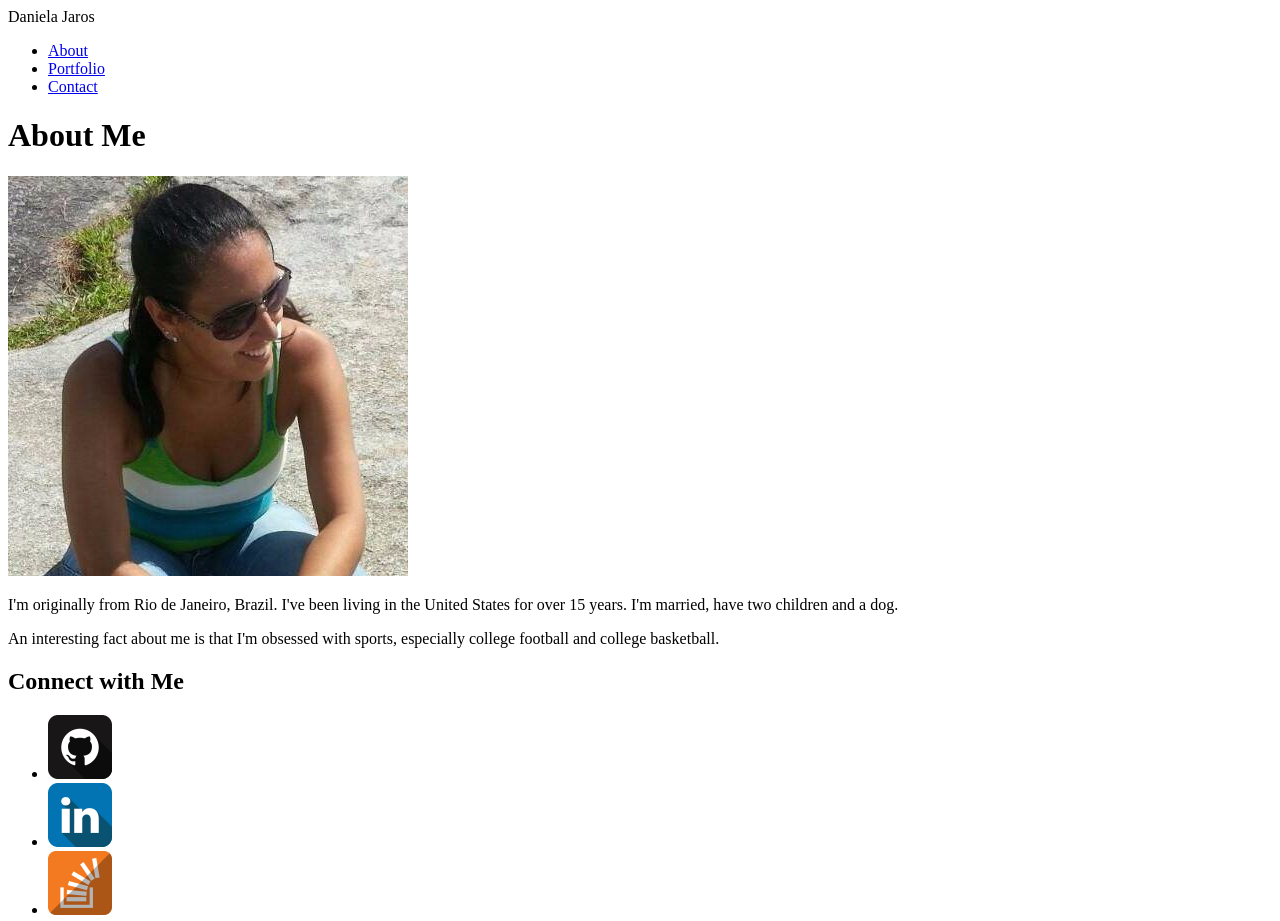
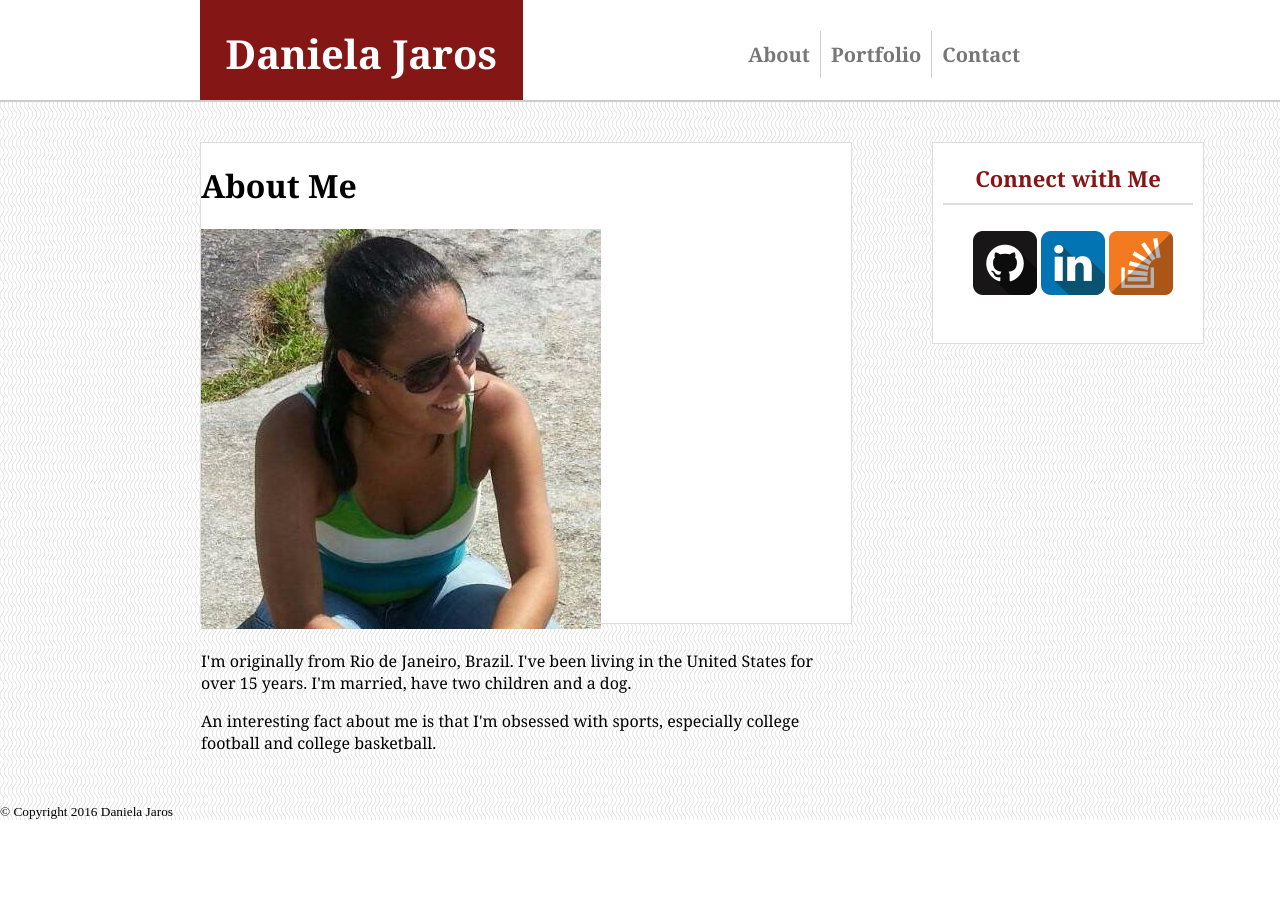
Before and after one commit to jaro0024/Basic_Portfolio, a plain HTML site: page index.html in a window 1280 px wide. Shown: the top 921 px of the page. After the commit the page ends 820 px from the top, so only its background shows below. Drawn offline with Linux system fonts and the light colour scheme.

Commit message:
made some changes to the html files and started coding for css

```diff
--- a/Assets/CSS/style.css
+++ b/Assets/CSS/style.css
@@ -0,0 +1,113 @@
+ /* * {
+    box-sizing: border-box;
+ }*/
+
+body {
+    width: 960px;
+    min-width: 100%;
+    background-image: url(../Images/vertical-waves.png);
+    margin: 0;
+}
+
+/* header */
+
+.header {
+    font-family: Georgia, 'Times New Roman', Times, serif;
+    width: 100%;
+    height: 100px;
+    background-color: #ffffff;
+    border-bottom: 2px solid #cccccc;
+    overflow: hidden;
+}
+
+.logo {
+    float:left;
+	font-size: 40px;
+	padding: 2%;
+	background-color: #851616;
+	margin-left: 200px;
+	color: white;
+	font-weight: bold;
+}
+
+.header nav {
+    margin-right: 250px;
+    margin-top: 15px;
+}
+
+.header nav ul {
+    float: right;
+}
+
+.header nav ul li{
+	display: inline;
+	float:left;
+	padding: 10px;
+	font-size: 20px;
+	color: #777777;
+	font-weight: bold;
+    border-right: 1px solid #cccccc;
+}
+
+#third {
+    border-right: none;
+}
+
+/* --------------------- */
+
+/* main */
+
+.main {
+    height: 700px;
+    min-height: 100%;
+    font-family: Georgia, 'Times New Roman', Times, serif
+}
+
+/* --------------------- */
+
+/* about me */
+
+.aboutme {
+    float: left;
+    width: 650px;
+    height: 480px;
+    background-color: #ffffff;
+    border: 1px solid #dddddd;
+    margin: 40px 0 0 200px;
+}
+
+/* enter code for rest of about me - h1, img, p */
+
+
+/* connect sidebar */
+
+.connect {
+    float: left;
+    width: 270px;
+    height: 200px;
+    background-color: #ffffff;
+    border: 1px solid #dddddd;
+    margin: 40px 0 0 80px;
+}
+
+.side h2 {
+    color: #851616;
+    font-weight: bold;
+    text-align: center;
+    font-size: 22px;
+    padding: 10px;
+    margin: 10px;
+    border-bottom: 2px solid #dddddd;
+}
+
+.sociallinks ul {
+    float: left;
+}
+
+.sociallinks ul li{
+    display: inline;
+}
+
+/* finish code for connect */
+
+/* ------------------------ */
--- a/index.html
+++ b/index.html
@@ -7,17 +7,17 @@
         <title>About Me</title>
     </head>
     <body>
-        <div class="fixedheader">
+        <div class="header">
             <header class="logo">Daniela Jaros</header>
             <nav>
                 <ul>
-                    <li><a href="index.html">About</a></li>
-                    <li><a href="portfolio.html">Portfolio</a></li>
-                    <li><a href="contact.html">Contact</a></li>
+                    <a href="index.html"><li>About</li></a>
+                    <a href="portfolio.html"><li>Portfolio</li></a>
+                    <a href="contact.html"><li id="third">Contact</li></a>
                 </ul>
             </nav>
         </div>
-        <div class="mainaboutme">
+        <div class="main">
             <div class="aboutme">
                 <h1>About Me</h1>
                 <img src="Assets/Images/Profile_Picture2.jpg" alt="Daniela Jaros" />
@@ -38,7 +38,7 @@
                 </aside>
             </div>
         </div>
-        <div class="fixedfooter">
+        <div class="footer">
             <footer class="footer">
                 <small>&copy; Copyright 2016 Daniela Jaros</small>
             </footer>
```
Also changed, not shown: contact.html (+5 -5 lines), portfolio.html (+5 -5 lines).
